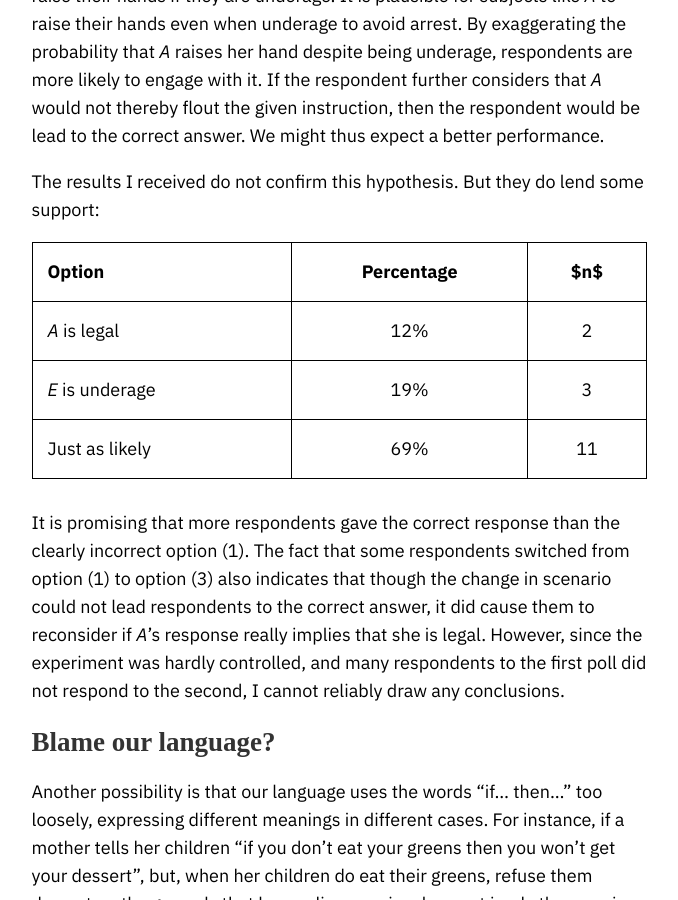
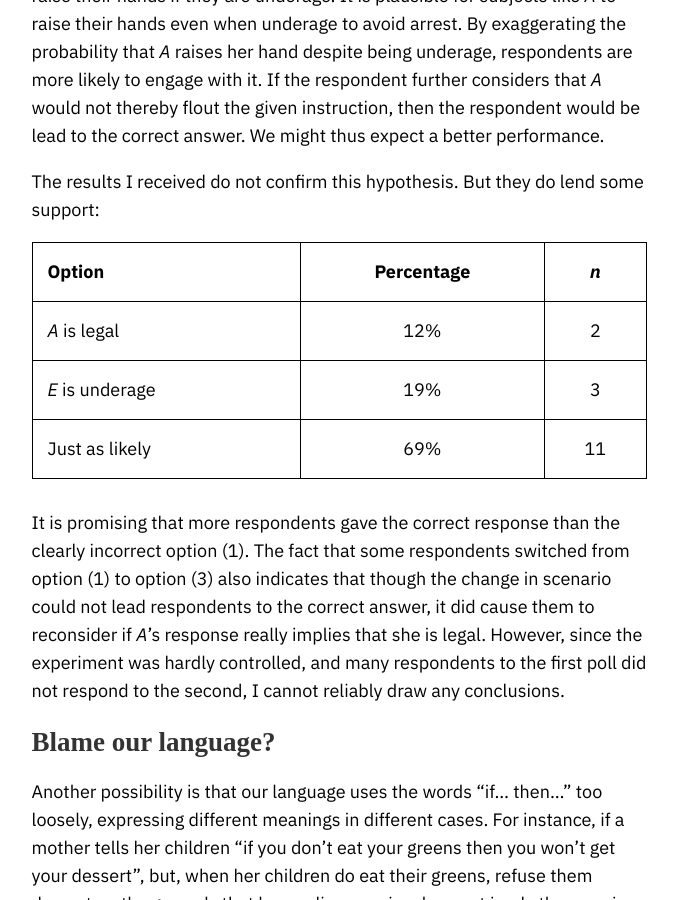
Before and after one commit to GWDZ-true/gwdz-site, a Jekyll site: the page built from _posts/2022-08-23-understanding-conditionals.md, in a window 1280 px wide and 900 px high, scrolled down 3403 px. Shown: the whole window, without its empty margins (301-979 px from the left). Built offline with Jekyll 4.4.1, drawn with Linux system fonts in a browser that asks for light colours; some web fonts are replaced.

```diff
--- a/_posts/2022-08-23-understanding-conditionals.md
+++ b/_posts/2022-08-23-understanding-conditionals.md
@@ -67,7 +67,7 @@ In this scenario, we suspend the social expectation that subjects would not rais
 
 The results I received do not confirm this hypothesis. But they do lend some support:
 
-| Option | Percentage | $n$ |
+| Option | Percentage | *n* |
 |:------|:---------:|:--:|
 |*A* is legal | 12% | 2 |
 |*E* is underage | 19% | 3 |
```
